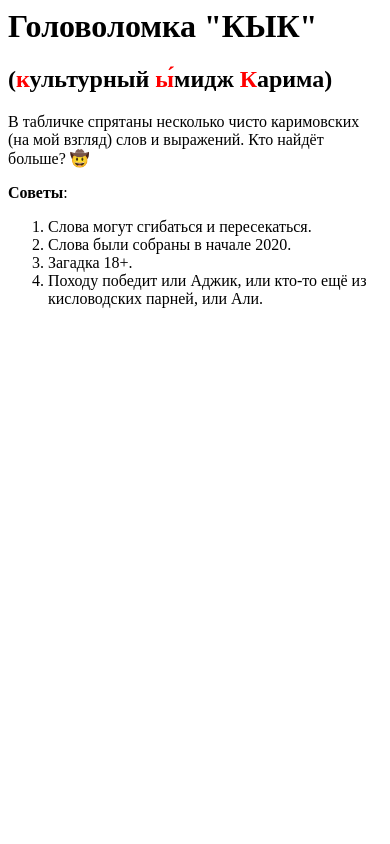
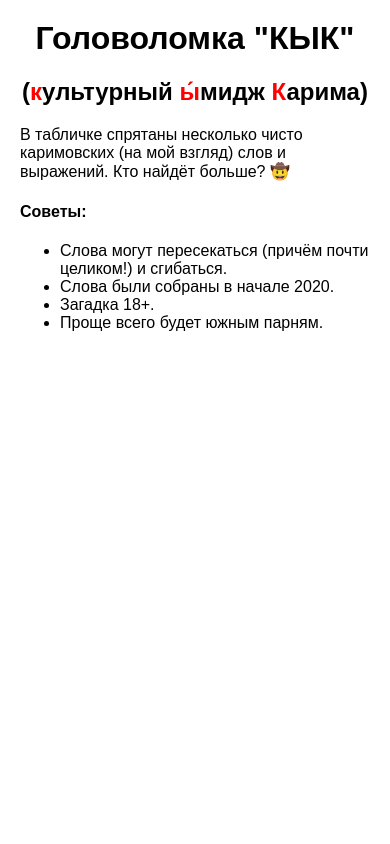
Before and after one commit to shrubb/karim-birthday-2021, a Django app: template word_puzzle/templates/word_puzzle/main.html in a window 390 px wide. Run offline with Django 3.2, Linux system fonts and the light colour scheme; the template is opened without the code that fills it, so the values that code supplies are empty.

Commit message:
Make design responsive, tune colors, move styles to CSS

```diff
--- a/karim_gift_2020/settings.py
+++ b/karim_gift_2020/settings.py
@@ -119,3 +119,7 @@ USE_TZ = True
 # https://docs.djangoproject.com/en/3.0/howto/static-files/
 
 STATIC_URL = '/static/'
+
+STATICFILES_DIRS = [
+    os.path.join(BASE_DIR, 'static'),
+]
--- /dev/null
+++ b/static/style.css
@@ -0,0 +1,92 @@
+* {
+  box-sizing: border-box;
+  text-rendering: optimizeLegibility;
+  -webkit-font-smoothing: antialiased;
+  -moz-osx-font-smoothing: grayscale;
+  font-kerning: auto;
+}
+
+html {
+  font-family: sans-serif;
+  -webkit-text-size-adjust: 100%;
+}
+
+body {
+  margin: 0;
+}
+
+@-ms-viewport{
+  width: device-width;
+}
+
+/******************/
+
+/* Responsive page width */
+body {
+  margin: 0 auto;
+  padding: 20px 20px 20px 20px;
+  max-width: 1080px;
+  /*min-width: 200px;*/
+  background-color: #ffffff;
+  /*height: 100%;*/
+}
+
+/* Center headings */
+h1, h2 {
+  text-align: center;
+}
+
+/* Solid black cell borders */
+table.field, td {
+  border: 0.1em solid white;
+  border-collapse: collapse;
+  background-clip: padding-box;
+}
+
+/* Center the field and set width */
+table {
+  /*display: block;*/
+  margin-left: auto;
+  margin-right: auto;
+
+  width: 80%;
+}
+
+/* Perfectly square cells */
+td {
+  width: 7.67%;
+  position: relative;
+}
+td:after {
+  content: '';
+  display: block;
+  margin-top: 100%;
+}
+td .field-cell {
+  position: absolute;
+  top: 0;
+  bottom: 0;
+  left: 0;
+  right: 0;
+  /*background: gold;*/
+
+  display: flex;
+  justify-content: center; /* align horizontal */
+  align-items: center; /* align vertical */
+}
+
+/* Make cell letters white */
+.cell-letter {
+  fill: black;
+}
+
+/* Define cell colors in various states */
+td.blank {
+  background-color: #e0e0e0;
+}
+td.inprogress {
+  background-color: #ffbb55;
+}
+td.solved {
+  background-color: #00bb88;
+}
--- a/word_puzzle/models.py
+++ b/word_puzzle/models.py
@@ -36,7 +36,7 @@ class Word(models.Model):
 
 class UserProgress(models.Model):
     nickname = models.TextField()
-    solved_words = models.ManyToManyField(Word)
+    solved_words = models.ManyToManyField(Word, blank=True)
 
     def __str__(self):
         return f"{self.nickname}: {len(self.solved_words.all())} words"
--- a/word_puzzle/templates/word_puzzle/main.html
+++ b/word_puzzle/templates/word_puzzle/main.html
@@ -2,6 +2,8 @@
 
 <head>
     <title>кык бл&#127938;ть</title>
+    <meta name="viewport" content="width=device-width, initial-scale=1">
+    <link rel="stylesheet" href="/static/style.css">
 </head>
 
 <body>
@@ -10,43 +12,41 @@
 
     <p>В табличке спрятаны несколько чисто каримовских (на мой взгляд) слов и выражений. Кто найдёт больше? &#129312;</p>
 
-    <p><b>Советы</b>:</p>
+    <h4>Советы:</h4>
 
-    <p>
-        <ol>
-            <li>Слова могут сгибаться и пересекаться.</li>
-            <li>Слова были собраны в начале 2020.</li>
-            <li>Загадка 18+.</li>
-            <li>Походу победит или Аджик, или кто-то ещё из кисловодских парней, или Али.</li>
-        </ol>
-    </p>
+    <ul>
+        <li>Слова могут пересекаться (причём почти целиком!) и сгибаться.</li>
+        <li>Слова были собраны в начале 2020.</li>
+        <li>Загадка 18+.</li>
+        <li>Проще всего будет южным парням.</li>
+    </ul>
 
-    <table id="field">
+    <table id="field" class="field">
     {% for row in field %}
         <tr>
         {% for letter in row %}
-            <td onclick="addCellToCurrentWord(this, {x: {{forloop.parentloop.counter0}}, y: {{forloop.counter0}} })">{{ letter }}</td>
+            <td onclick="addCellToCurrentWord(this, {x: {{forloop.parentloop.counter0}}, y: {{forloop.counter0}} })" class="blank">
+                <div class="field-cell">
+                    <svg width=100% viewBox="0 0 25 25">
+                      <text text-anchor="middle" x="12.5" y="18.5" class="cell-letter">{{ letter }}</text>
+                    </svg>
+                </div>
+            </td>
         {% endfor %}
         </tr>
     {% endfor %}
     </table>
 
     <script>
-
         var currentWord = [];
         var currentSolvedCells = new Set();
 
-        function fillCellElement(cellElement, state) {
-            // state: 'blank' / 'inprogress' / 'solved'
-            var COLOR;
-            if (state == 'blank')
-                COLOR = 'white';
-            else if (state == 'inprogress')
-                COLOR = 'yellow';
-            else if (state == 'solved')
-                COLOR = 'green';
-
-            cellElement.style.backgroundColor = COLOR;
+        function fillCellElement(cellElement, newState) {
+            for (let state of ['blank', 'inprogress', 'solved']) {
+                if (cellElement.classList.replace(state, newState)) {
+                    break;
+                }
+            }
         }
 
         function redrawField() {
```
